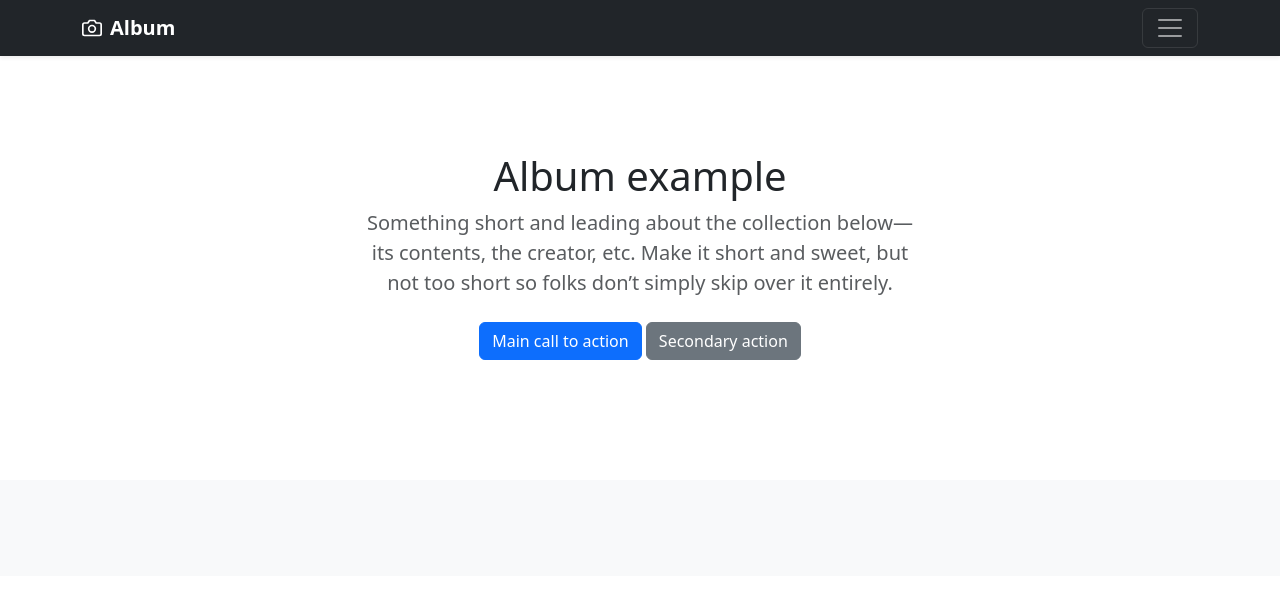
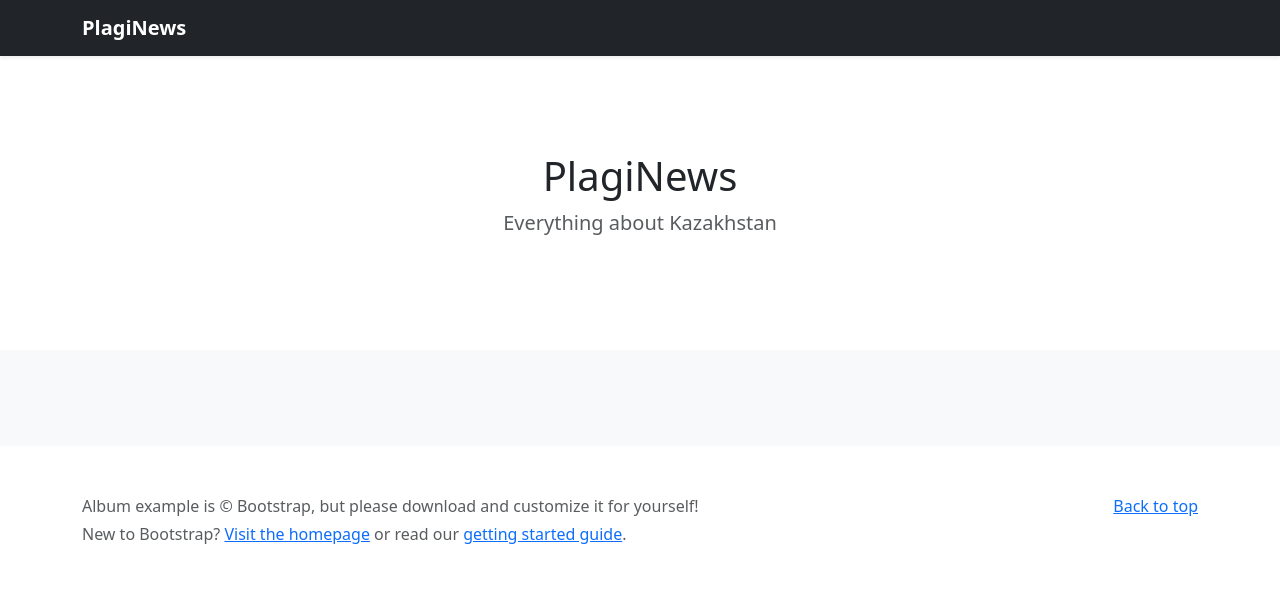
Before and after one commit to rxssula/PlagiNews, a Django app: page / in a window 1280 px wide. Shown: the top 608 px of the page. Run offline with Django 4.2, Linux system fonts and the light colour scheme; data that the repository does not hold is empty; some libraries are stand-ins or nearby versions.

Commit message:
Filter out index.html. Remove toggle bar button, primary and secondary call to action buttons. Change the title

```diff
--- a/NewsApp/templates/NewsApp/index.html
+++ b/NewsApp/templates/NewsApp/index.html
@@ -7,7 +7,7 @@
     <meta name="description" content="">
     <meta name="author" content="Mark Otto, Jacob Thornton, and Bootstrap contributors">
     <meta name="generator" content="Hugo 0.84.0">
-    <title>Album example · Bootstrap v5.0</title>
+    <title>PlagiNews</title>
 
     <link rel="canonical" href="https://getbootstrap.com/docs/5.0/examples/album/">
 
@@ -47,33 +47,11 @@
   <body>
 
 <header>
-  <div class="collapse bg-dark" id="navbarHeader">
-    <div class="container">
-      <div class="row">
-        <div class="col-sm-8 col-md-7 py-4">
-          <h4 class="text-white">About</h4>
-          <p class="text-muted">Add some information about the album below, the author, or any other background context. Make it a few sentences long so folks can pick up some informative tidbits. Then, link them off to some social networking sites or contact information.</p>
-        </div>
-        <div class="col-sm-4 offset-md-1 py-4">
-          <h4 class="text-white">Contact</h4>
-          <ul class="list-unstyled">
-            <li><a href="#" class="text-white">Follow on Twitter</a></li>
-            <li><a href="#" class="text-white">Like on Facebook</a></li>
-            <li><a href="#" class="text-white">Email me</a></li>
-          </ul>
-        </div>
-      </div>
-    </div>
-  </div>
   <div class="navbar navbar-dark bg-dark shadow-sm">
     <div class="container">
       <a href="#" class="navbar-brand d-flex align-items-center">
-        <svg xmlns="http://www.w3.org/2000/svg" width="20" height="20" fill="none" stroke="currentColor" stroke-linecap="round" stroke-linejoin="round" stroke-width="2" aria-hidden="true" class="me-2" viewBox="0 0 24 24"><path d="M23 19a2 2 0 0 1-2 2H3a2 2 0 0 1-2-2V8a2 2 0 0 1 2-2h4l2-3h6l2 3h4a2 2 0 0 1 2 2z"/><circle cx="12" cy="13" r="4"/></svg>
-        <strong>Album</strong>
+        <strong>PlagiNews</strong>
       </a>
-      <button class="navbar-toggler" type="button" data-bs-toggle="collapse" data-bs-target="#navbarHeader" aria-controls="navbarHeader" aria-expanded="false" aria-label="Toggle navigation">
-        <span class="navbar-toggler-icon"></span>
-      </button>
     </div>
   </div>
 </header>
@@ -83,12 +61,8 @@
   <section class="py-5 text-center container">
     <div class="row py-lg-5">
       <div class="col-lg-6 col-md-8 mx-auto">
-        <h1 class="fw-light">Album example</h1>
-        <p class="lead text-muted">Something short and leading about the collection below—its contents, the creator, etc. Make it short and sweet, but not too short so folks don’t simply skip over it entirely.</p>
-        <p>
-          <a href="#" class="btn btn-primary my-2">Main call to action</a>
-          <a href="#" class="btn btn-secondary my-2">Secondary action</a>
-        </p>
+        <h1 class="fw-light">PlagiNews</h1>
+        <p class="lead text-muted">Everything about Kazakhstan</p>
       </div>
     </div>
   </section>
```
Also changed, not shown: db.sqlite3 (added).
